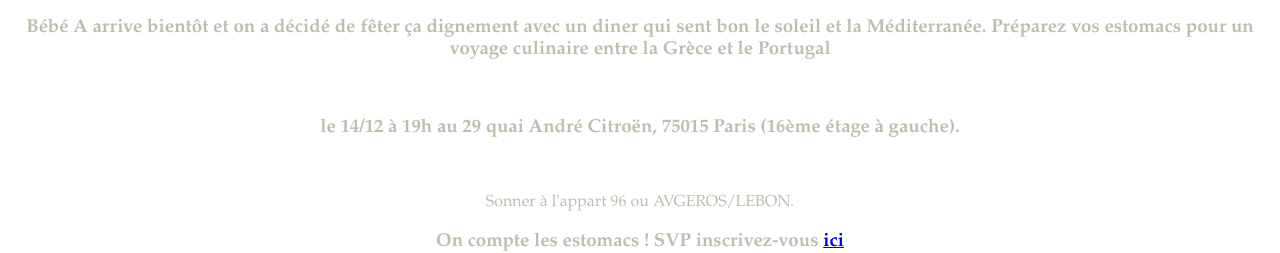
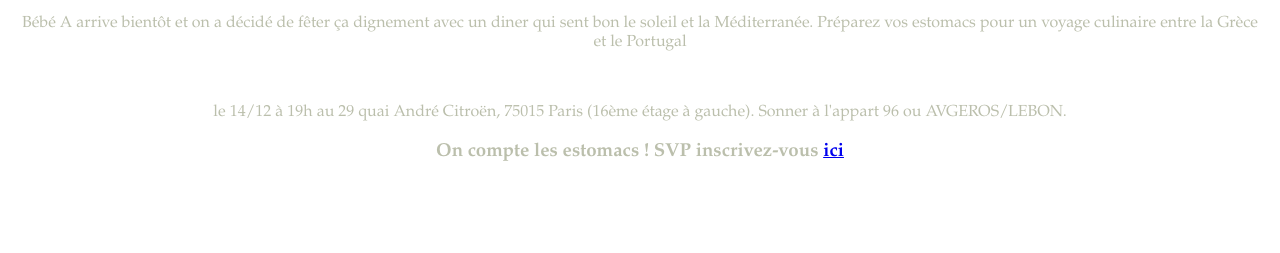
Before and after one commit to kim-alexandre/babyshower, a plain HTML site: page index.html in a window 1280 px wide. Shown: the part 1147-1400 px from the top of the page. After the commit the page ends 1310 px from the top, so only its background shows below. Drawn offline with Linux system fonts and the light colour scheme.

Commit message:
Update index.html

```diff
--- a/index.html
+++ b/index.html
@@ -61,10 +61,9 @@ p {text-align: center; font-family: Garamond;}
 
 <div id="Babyshower" class="tabcontent">
   <img src="https://kim-alexandre.github.io/babyshower/b4.jpg" width=60% class="center">
-  <h3>Bébé A arrive bientôt et on a décidé de fêter ça dignement avec un diner qui sent bon le soleil et la Méditerranée.
-    Préparez vos estomacs pour un voyage culinaire entre la Grèce et le Portugal</h3> <br>
-    <h3>le 14/12 à 19h au 29 quai André Citroën, 75015 Paris (16ème étage à gauche).</h3> <br>
-    <p>Sonner à l'appart 96 ou AVGEROS/LEBON.</p>
+  <p>Bébé A arrive bientôt et on a décidé de fêter ça dignement avec un diner qui sent bon le soleil et la Méditerranée.
+    Préparez vos estomacs pour un voyage culinaire entre la Grèce et le Portugal</p> <br>
+    <p>le 14/12 à 19h au 29 quai André Citroën, 75015 Paris (16ème étage à gauche). Sonner à l'appart 96 ou AVGEROS/LEBON.</p>
 
 <h3>On compte les estomacs ! SVP inscrivez-vous <a href="https://forms.gle/PhQ7ZR4k7dimGHfB7">ici</a></h3>
 </div>
```
